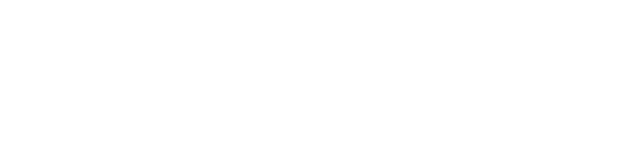
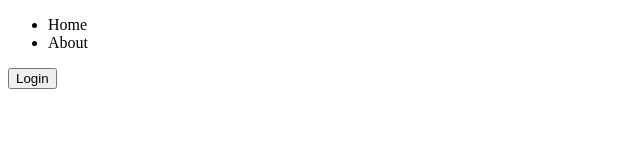
Before and after one commit to baiyastan/sadik, a plain HTML site: page index.html in a window 1280 px wide. Shown: the whole page, without its empty margins (0-640 px from the left). Drawn offline with Linux system fonts and the light colour scheme.

Commit message:
added header

```diff
--- a/index.html
+++ b/index.html
@@ -7,6 +7,13 @@
     <link rel="stylesheet" href="style.css">
 </head>
 <body>
+    <header>
+        <ul>
+            <li>Home</li>
+            <li>About</li>
+        </ul>
+        <button>Login</button>
+    </header>
 
     <script src="index.js"></script>
 </body>
```
